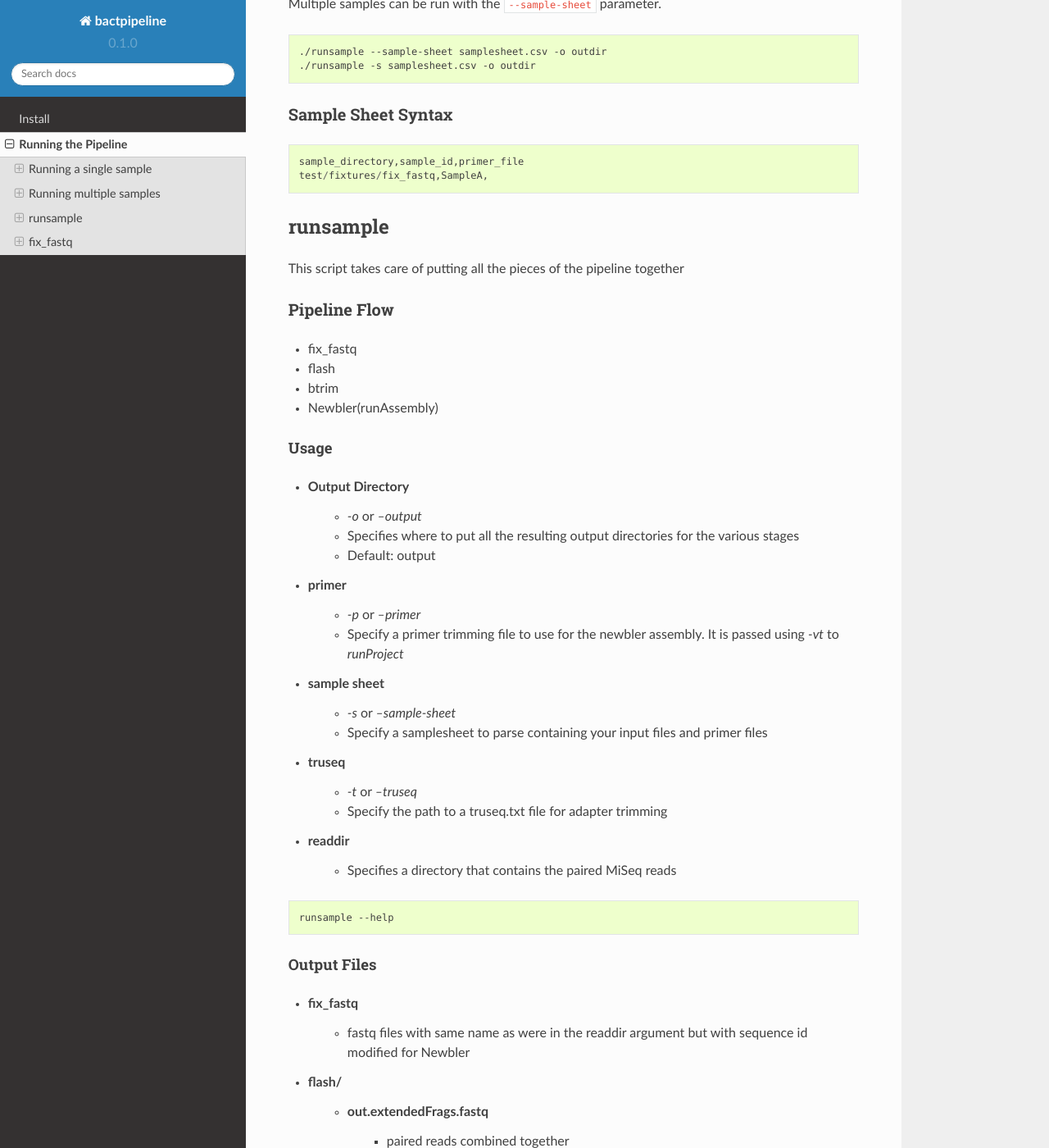
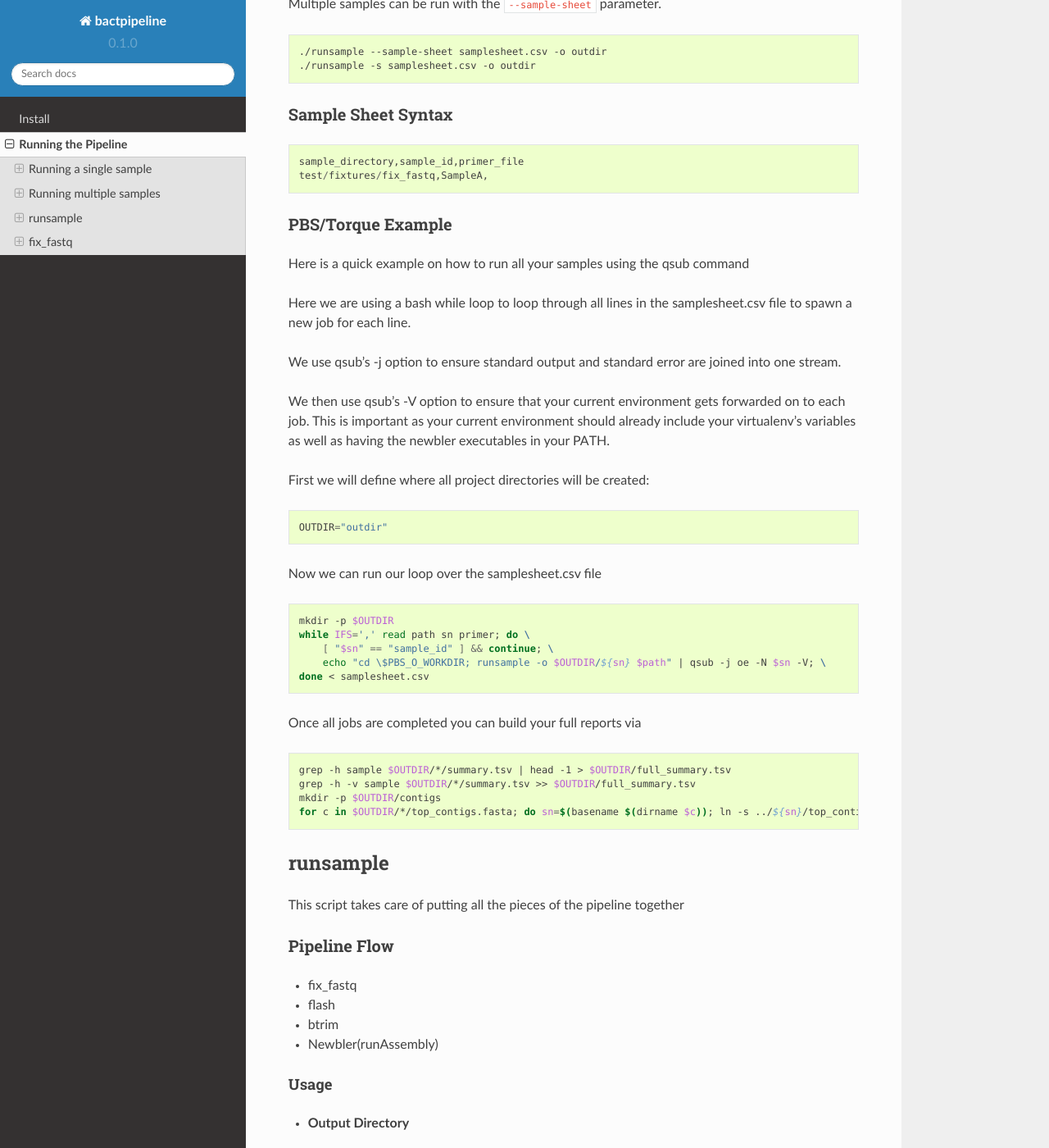
Before and after one commit to VDBWRAIR/bactpipeline, a Sphinx documentation site: the page built from docs/analysis.rst, in a window 1280 px wide and 1400 px high, scrolled down 822 px. Shown: the whole window at 82% size. Built offline with Sphinx 7.4.7 and the Read the Docs theme 2.0.0, drawn with Linux system fonts in a browser that asks for light colours.

Commit message:
added qsub example

```diff
--- a/docs/analysis.rst
+++ b/docs/analysis.rst
@@ -49,6 +49,44 @@ Sample Sheet Syntax
 
 .. include:: ../samplesheet.csv
     :literal:
+
+PBS/Torque Example
+------------------
+
+Here is a quick example on how to run all your samples using the qsub command
+
+Here we are using a bash while loop to loop through all lines in the samplesheet.csv
+file to spawn a new job for each line.
+
+We use qsub's -j option to ensure standard output and standard error are joined
+into one stream.
+
+We then use qsub's -V option to ensure that your current environment gets forwarded
+on to each job. This is important as your current environment should already include
+your virtualenv's variables as well as having the newbler executables in your PATH.
+
+First we will define where all project directories will be created::
+
+    OUTDIR="outdir"
+
+Now we can run our loop over the samplesheet.csv file
+
+.. code-block:: bash
+
+    mkdir -p $OUTDIR
+    while IFS=',' read path sn primer; do \
+        [ "$sn" == "sample_id" ] && continue; \
+        echo "cd \$PBS_O_WORKDIR; runsample -o $OUTDIR/${sn} $path" | qsub -j oe -N $sn -V; \
+    done < samplesheet.csv
+
+Once all jobs are completed you can build your full reports via
+
+.. code-block:: bash
+
+    grep -h sample $OUTDIR/*/summary.tsv | head -1 > $OUTDIR/full_summary.tsv
+    grep -h -v sample $OUTDIR/*/summary.tsv >> $OUTDIR/full_summary.tsv
+    mkdir -p $OUTDIR/contigs
+    for c in $OUTDIR/*/top_contigs.fasta; do sn=$(basename $(dirname $c)); ln -s ../${sn}/top_contigs.fasta $OUTDIR/contigs/${sn}.contigs.fasta; done;
 
 runsample
 =========
```
